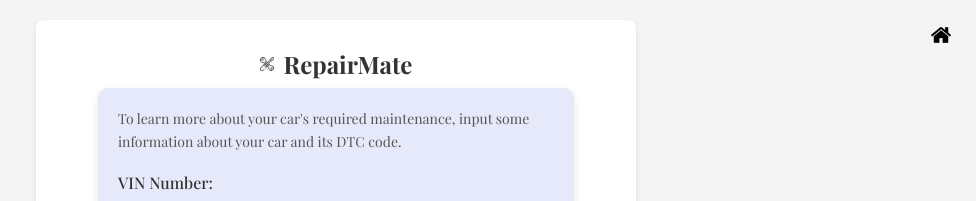
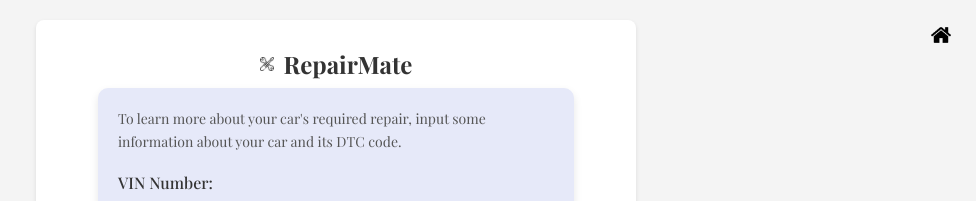
Before and after one commit to 394-w24/obd-app, a React (Vite) app: page /request in a window 1280 px wide. Shown: the top 201 px of the page, without its empty margins (304-1280 px from the left). Built offline with nearby package versions, Linux system fonts and the light colour scheme; a web font is replaced by a local one.

Commit message:
change maintenance to repair on form

```diff
--- a/src/components/RequestPage.jsx
+++ b/src/components/RequestPage.jsx
@@ -71,7 +71,7 @@ const RequestPage = () => {
                 </a>
             </div>
             <div className="form-container">
-                <p className="form-descriptor">To learn more about your car's required maintenance, input some information about your car and its DTC code.</p>
+                <p className="form-descriptor">To learn more about your car's required repair, input some information about your car and its DTC code.</p>
                 <form className="form" onSubmit={handleSubmit}>
                     <div className="form-group" >
                         <h4 className="input-label" style={{marginBottom: "0rem"}} data-cy="VINnumber">VIN Number:</h4>
```
